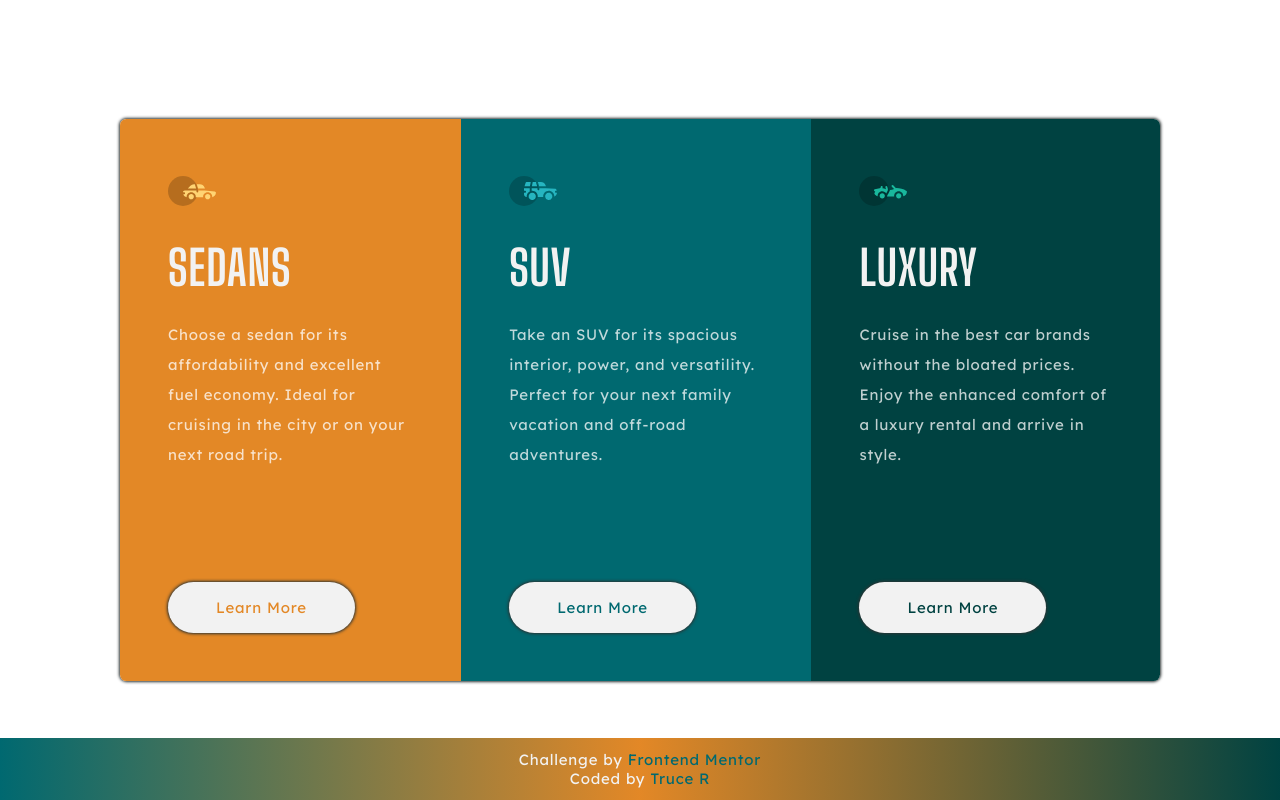
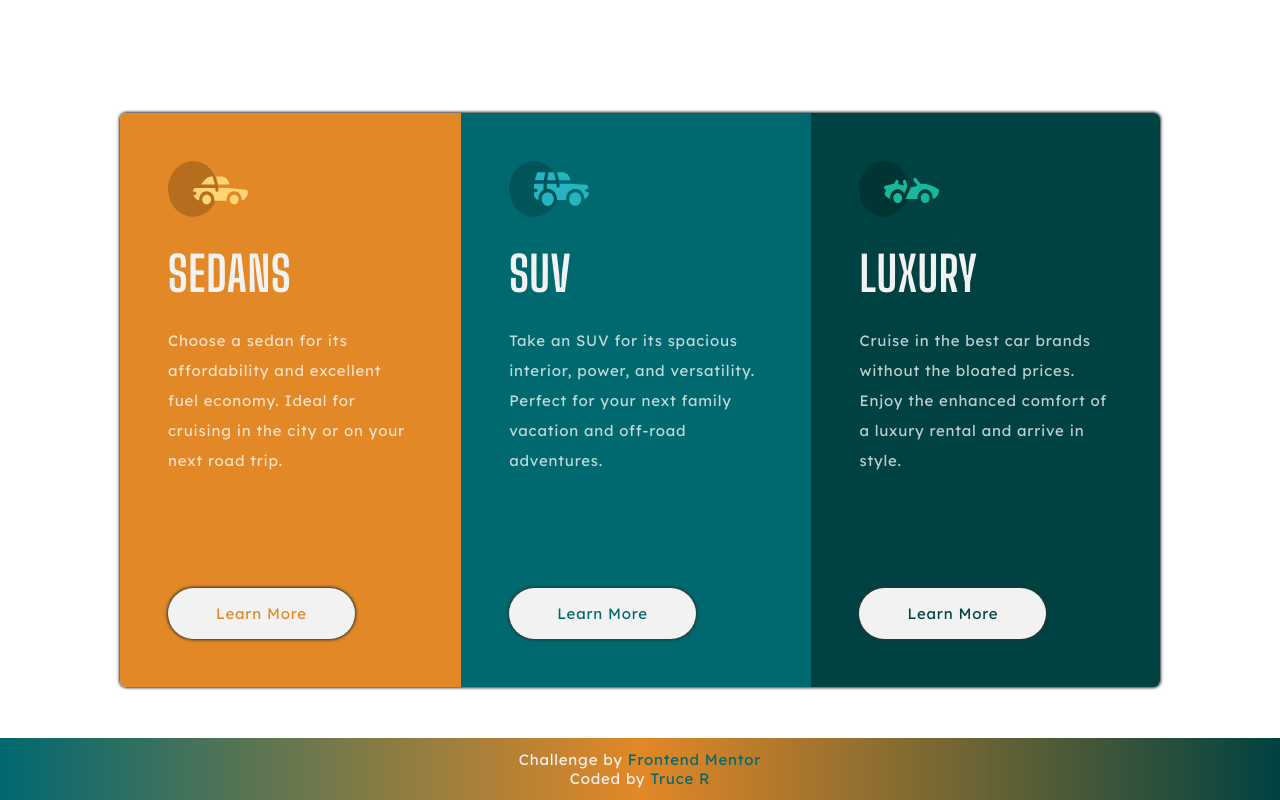
Before and after one commit to DevTruce/3-column-card, a plain HTML site: page index.html in a window 1280 px wide. Drawn offline with Linux system fonts and the light colour scheme.

Commit message:
minor tweaks

```diff
--- a/index.html
+++ b/index.html
@@ -17,7 +17,11 @@
     <main class="container">
       <!-- LEFT PANEL -->
       <section class="sedan">
-        <div class="vehicle-icon"><a href="#NOWHERE"></a></div>
+        <img
+          class="vehicle-icon"
+          src="src/images/icon-sedans.svg"
+          alt="sedan"
+        />
         <h2 class="vehicle-heading">SEDANS</h2>
         <p class="vehicle-text">
           Choose a sedan for its affordability and excellent fuel economy. Ideal
@@ -28,7 +32,7 @@
 
       <!-- MIDDLE PANEL -->
       <section class="suv">
-        <div class="vehicle-icon"><a href="#NOWHERE"></a></div>
+        <img class="vehicle-icon" src="src/images/icon-suvs.svg" alt="suv" />
         <h2 class="vehicle-heading">SUV</h2>
         <p class="vehicle-text">
           Take an SUV for its spacious interior, power, and versatility. Perfect
@@ -39,7 +43,11 @@
 
       <!-- RIGHT PANEL -->
       <section class="luxury">
-        <div class="vehicle-icon"><a href="#NOWHERE"></a></div>
+        <img
+          class="vehicle-icon"
+          src="src/images/icon-luxury.svg"
+          alt="luxury car"
+        />
         <h2 class="vehicle-heading">Luxury</h2>
         <p class="vehicle-text">
           Cruise in the best car brands without the bloated prices. Enjoy the
--- a/src/style.css
+++ b/src/style.css
@@ -43,12 +43,8 @@ body {
 }
 
 .vehicle-icon {
-  background-image: url(images/icon-sedans.svg);
-  background-repeat: no-repeat;
-  background-position: center;
-  background-size: 100%;
-  height: 3rem;
-  width: 3rem;
+  height: 3.5rem;
+  width: 5rem;
   cursor: pointer;
 }
 
@@ -56,14 +52,6 @@ body {
 .vehicle-icon:focus {
   transform: scale(1.2);
   transition: transform 250ms ease-in-out;
-}
-
-.suv > .vehicle-icon {
-  background-image: url(images/icon-suvs.svg);
-}
-
-.luxury > .vehicle-icon {
-  background-image: url(images/icon-luxury.svg);
 }
 
 .vehicle-heading {
@@ -157,7 +145,7 @@ body {
   transition: font-size 250ms ease-in-out;
 }
 /* Tablets */
-@media (min-width: 860px) {
+@media (min-width: 47.5rem) {
   .container {
     flex-direction: row;
     width: 65rem;
```
